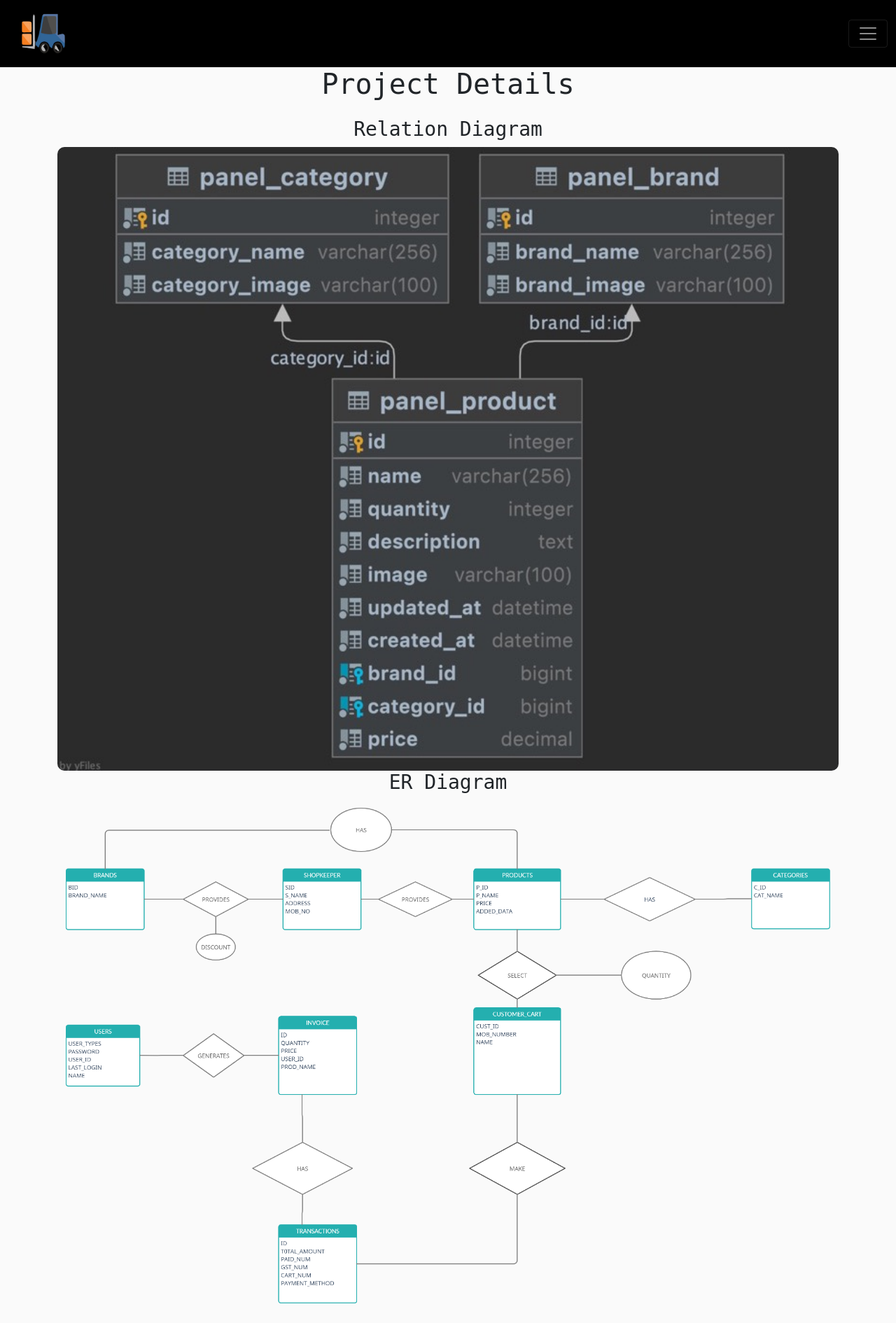
After one commit to spiderxm/InventoryManagement, a Django app: page /project-details/ in a window 1280 px wide. The commit adds this page. Shown: the whole page at 70% size. Run offline with Django 3.2, Linux system fonts and the light colour scheme.

Commit message:
- search functionality - edit product - project details

```diff
--- a/panel/urls.py
+++ b/panel/urls.py
@@ -1,5 +1,7 @@
 from django.urls import path
-from .views import homePageView, categoriesPageView, brandsPageView, createProduct, createBrand, createCategory, productDetailView, productsByBrandDetailView, productsByCategoryDetailView, deleteProductDetailView, developersPageView
+from .views import homePageView, categoriesPageView, brandsPageView, createProduct, createBrand, createCategory, \
+    productDetailView, productsByBrandDetailView, productsByCategoryDetailView, deleteProductDetailView, \
+    developersPageView, updateProduct, detailsPageView
 
 urlpatterns = [
     path('', homePageView),
@@ -12,6 +14,7 @@ urlpatterns = [
     path('products/brand/<str:id>', productsByBrandDetailView, name="product-detail-brand"),
     path('products/category/<str:id>', productsByCategoryDetailView, name="product-detail-category"),
     path('product-delete/<str:id>', deleteProductDetailView, name="product-delete"),
-    path('developers/',developersPageView, name="developers" )
-
+    path('product-edit/<str:id>', updateProduct, name="product-edit"),
+    path('developers/', developersPageView, name="developers"),
+    path('project-details/', detailsPageView, name="project-details")
 ]
--- a/panel/views.py
+++ b/panel/views.py
@@ -5,14 +5,24 @@ from django.shortcuts import redirect
 from django.shortcuts import get_object_or_404
 
 
+def detailsPageView(request):
+    """
+    Details Page View
+    """
+    return render(request=request, template_name="details.html")
+
+
 def homePageView(request):
     """
     Home Page View
     """
     products = Product.objects.all()
-
+    searchKey = request.GET.get('search', None)
+    if searchKey:
+        products = products.filter(name__contains=searchKey)
     return render(request=request, template_name="home.html", context={
-        "products": products
+        "products": products,
+        "searchform": True
     })
 
 
@@ -21,9 +31,12 @@ def categoriesPageView(request):
     Categories Page View
     """
     category = Category.objects.all()
-
+    searchKey = request.GET.get('search', None)
+    if searchKey:
+        category = category.filter(category_name__contains=searchKey)
     return render(request=request, template_name="categories.html", context={
-        "categories": category
+        "categories": category,
+        "searchform": True
     })
 
 
@@ -32,9 +45,12 @@ def brandsPageView(request):
     Brand Page View
     """
     brands = Brand.objects.all()
-
+    searchKey = request.GET.get('search', None)
+    if searchKey:
+        brands = brands.filter(brand_name__contains=searchKey)
     return render(request=request, template_name="brands.html", context={
-        "brands": brands
+        "brands": brands,
+        "searchform": True
     })
 
 
@@ -143,3 +159,26 @@ def developersPageView(request):
     return render(request=request, template_name="developers.html", context={
         "developers": developers
     })
+
+
+def updateProduct(request, id):
+    """
+    Update Product View
+    """
+    product = get_object_or_404(Product, pk=id)
+    if request.method == 'POST':
+        form = ProductForm(request.POST)
+        product.name = form.data['name']
+        product.description = form.data['description']
+        product.quantity = form.data['quantity']
+        product.brand_id = form.data['brand']
+        product.category_id = form.data['category']
+        product.price = form.data['price']
+        if 'image' in request.FILES:
+            print(23)
+            product.image = request.FILES['image']
+        product.save()
+        return redirect("/")
+    else:
+        form = ProductForm(instance=product)
+    return render(request, 'create-product.html', {'form': form})
--- /dev/null
+++ b/templates/details.html
@@ -0,0 +1,58 @@
+<!doctype html>
+<html lang="en">
+<head>
+    <meta charset="UTF-8">
+    <meta name="viewport"
+          content="width=device-width, user-scalable=no, initial-scale=1.0, maximum-scale=1.0, minimum-scale=1.0">
+    <meta http-equiv="X-UA-Compatible" content="ie=edge">
+    <!-- Bootstrap CSS -->
+    <link href="https://cdn.jsdelivr.net/npm/bootstrap@5.1.3/dist/css/bootstrap.min.css" rel="stylesheet"
+          integrity="sha384-1BmE4kWBq78iYhFldvKuhfTAU6auU8tT94WrHftjDbrCEXSU1oBoqyl2QvZ6jIW3" crossorigin="anonymous">
+
+    <title>Inventory</title>
+    <style>
+        body {
+            background-color: #fafafa;
+            min-height: 100vh;
+        }
+
+        main {
+            text-align: center;
+        }
+
+        .image {
+            border-radius: 10px;
+            width: 100%;
+        }
+
+
+    </style>
+</head>
+<body>
+
+{% include 'navbar.html' %}
+<h1 style="text-align: center; font-family: monospace">
+    Project Details
+</h1>
+<main class="container mt-4 mb-3">
+    <div>
+        <h3 style="text-align: center; font-family: monospace">
+            Relation Diagram
+        </h3>
+    </div>
+    <img src="/media/details/diagram.jpeg" class="image">
+
+    <div>
+        <h3 style="text-align: center; font-family: monospace">
+            ER Diagram
+        </h3>
+    </div>
+    <img src="/media/details/er.png" class="image">
+</main>
+
+<script src="https://cdn.jsdelivr.net/npm/bootstrap@5.1.3/dist/js/bootstrap.bundle.min.js"
+        integrity="sha384-ka7Sk0Gln4gmtz2MlQnikT1wXgYsOg+OMhuP+IlRH9sENBO0LRn5q+8nbTov4+1p"
+        crossorigin="anonymous"></script>
+
+</body>
+</html>
--- a/templates/navbar.html
+++ b/templates/navbar.html
@@ -15,11 +15,26 @@
         .nav-link:hover {
             color: #02bebe !important;
         }
+
+        .logo{
+            width: 100px;
+            height: 80px;
+        }
+
     </style>
 </head>
 <nav class="navbar navbar-dark bg-dark  ">
     <div class="container-fluid">
-        <a class="navbar-brand" href="/">Inventory</a>
+        <img src="/media/details/logo.png" class="logo">
+
+{#        <a class="navbar-brand" href="/">Inventory</a>#}
+
+        {% if searchform %}
+            <form class="form-inline">
+                <input class="form-control mr-sm-2" type="search" placeholder="Search" aria-label="Search" name="search">
+            </form>
+        {% endif %}
+
         <button class="navbar-toggler" type="button" data-bs-toggle="offcanvas" data-bs-target="#offcanvasNavbar"
                 aria-controls="offcanvasNavbar">
             <span class="navbar-toggler-icon"></span>
@@ -59,6 +74,11 @@
                             Add Category
                         </a>
                     </li>
+                     <li class="nav-item">
+                        <a class="nav-link " href="{% url 'project-details' %}">
+                            Project Details
+                        </a>
+                    </li>
                     <li class="nav-item">
                         <a class="nav-link " href="{% url 'developers' %}">
                             Developer
--- a/templates/product-details.html
+++ b/templates/product-details.html
@@ -155,7 +155,7 @@
             <img src="/media/{{ product.brand.brand_image }}" alt="category image">
         </div>
         <div class="btn-group">
-            <a href="#" class="button disabled">Edit Product ✏</a>
+            <a href="{% url 'product-edit' product.id %}" class="button">Edit Product ✏</a>
             <a href="{% url 'product-delete' product.id %}" class="button  delete">Delete 🗑</a>
         </div>
     </div>
```
Also changed, not shown: templates/update-product.html (added, +91 -0 lines), db.sqlite3, media/details/diagram.jpeg (added), media/details/er.png (added), media/details/logo.png (added).
